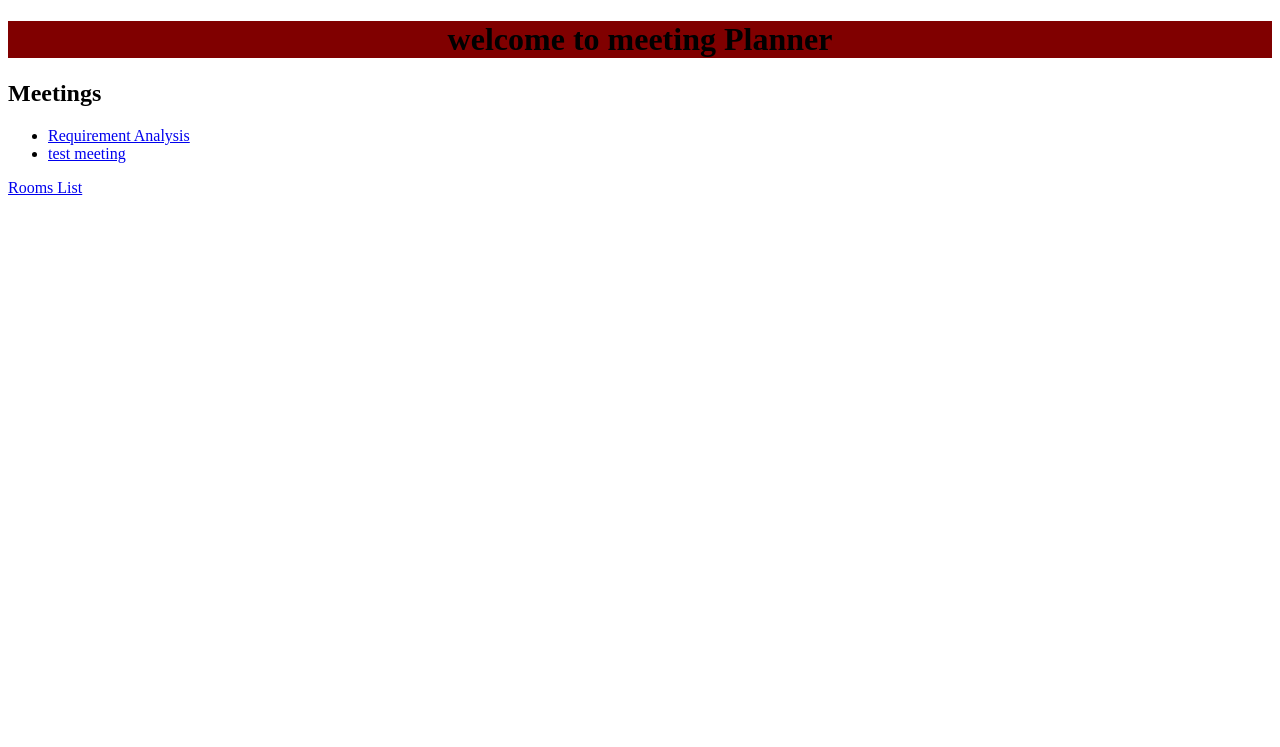
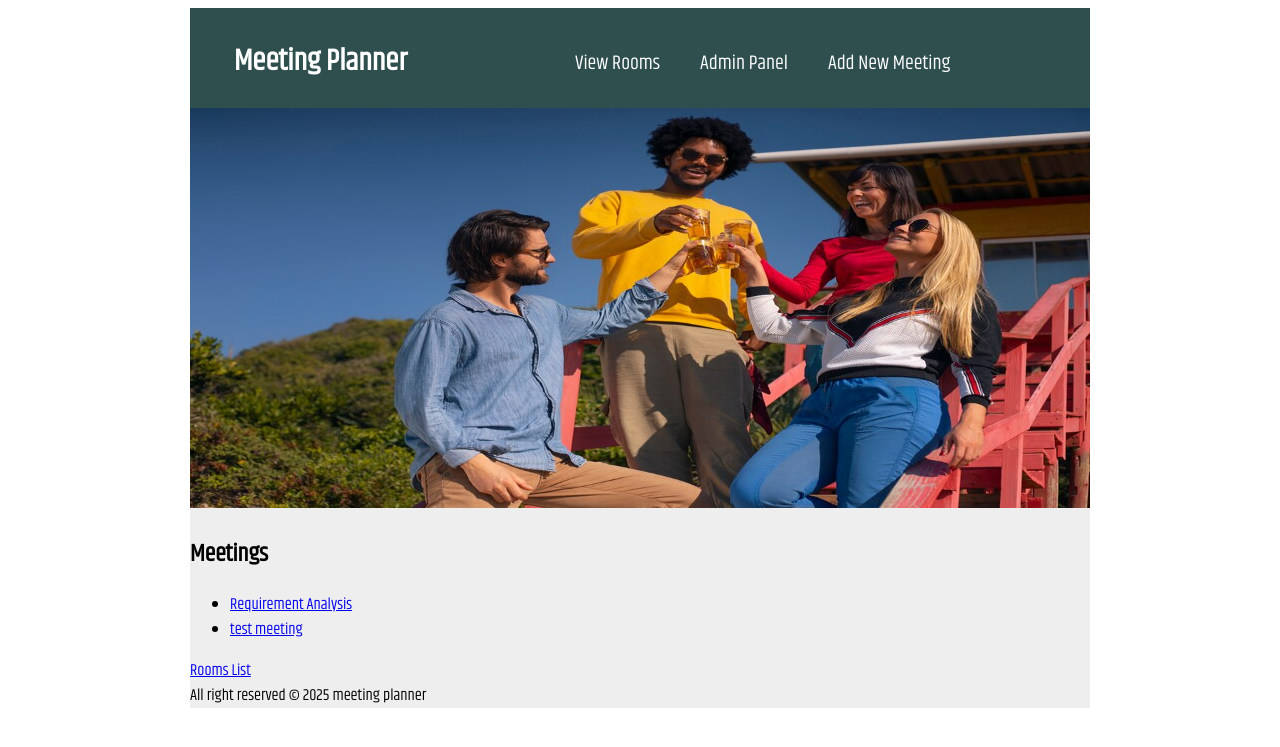
Before and after one commit to Stevey144/Meeting-Planner, a Django app: page / in a window 1280 px wide. Shown: the top 747 px of the page. Run offline with Django 5.2, Linux system fonts and the light colour scheme; data comes from the database, SQL or seed files in the repository; both versions use the stored data as it was after the commit.

Commit message:
crafting meeting planners landing page and building relevant links

```diff
--- a/meeting_planner/settings.py
+++ b/meeting_planner/settings.py
@@ -10,6 +10,7 @@ For the full list of settings and their values, see
 https://docs.djangoproject.com/en/5.1/ref/settings/
 """
 
+import os
 from pathlib import Path
 
 # Build paths inside the project like this: BASE_DIR / 'subdir'.
@@ -119,6 +120,10 @@ USE_TZ = True
 
 STATIC_URL = 'static/'
 
+
+
+
+
 # Default primary key field type
 # https://docs.djangoproject.com/en/5.1/ref/settings/#default-auto-field
 
--- /dev/null
+++ b/meeting_planner/static/website/style.css
@@ -0,0 +1,6 @@
+.banner{
+    background-image: url("../website/meeting-crew.jpg");
+    background-size: cover;
+    background-repeat: no-repeat;
+    background-position: center;
+}
--- a/meeting_planner/urls.py
+++ b/meeting_planner/urls.py
@@ -1,3 +1,4 @@
+
 """
 URL configuration for meeting_planner project.
 
@@ -15,7 +16,7 @@ Including another URLconf
     2. Add a URL to urlpatterns:  path('blog/', include('blog.urls'))
 """
 from django.contrib import admin
-from django.urls import path
+from django.urls import include, path
 from website.views import welcome
 from website.views import date
 from website.views import about
@@ -27,7 +28,8 @@ urlpatterns = [
     path('',welcome),
     path('date',date),
     path('about',about),
-    path('meetings/<int:id>', detail, name="detail"),
-    path('rooms', rooms_list, name="rooms"),
+    # path('meetings/<int:id>', detail, name="detail"),
+    # path('rooms', rooms_list, name="rooms"),
+    path('meetings/', include('meetings.urls'))
 
 ]
--- a/meetings/urls.py
+++ b/meetings/urls.py
@@ -1,7 +1,7 @@
 from django.urls import path
 from .import views
 
-ulrpatterns =[
+urlpatterns = [
     path('<int:id>', views.detail, name="detail"),
     path('rooms', views.rooms_list, name="rooms")
 
--- /dev/null
+++ b/website/static/website/style.css
@@ -0,0 +1,6 @@
+.banner{
+    background-image: url("../website/meeting-crew.jpg");
+    background-size: cover;
+    background-repeat: no-repeat;
+    background-position: center;
+}
--- a/website/templates/website/welcome.html
+++ b/website/templates/website/welcome.html
@@ -1,13 +1,103 @@
+{% load static %}
+
 <!DOCTYPE html>
 <html lang="en">
 <head>
     <meta charset="UTF-8">
     <meta name="viewport" content="width=device-width, initial-scale=1.0">
     <title>Meeting</title>
+    <link rel="stylesheets" type="text/css" href="{% static 'website/style.css' %}">
+    <link href='http://fonts.googleapis.com/css?family=Khand' rel='stylesheet' type='text/css'>
+
+    <style>
+
+
+        *{
+            box-sizing: border-box;
+            font-family: 'Khand', sans-serif;
+        }
+
+        .container{
+            width: 900px;
+            min-height: 400px;
+            margin: 0 auto;
+            background-color: #eee;
+        }
+
+        .header{
+            width: 100%;
+            background-color: darkslategrey;
+            padding: 20px;
+            height:100px;
+
+        }
+
+        .header .logo{
+            width: 30%;
+            margin:0;
+            padding: 4px;
+            float: left;
+        }
+        .logo h2{
+            font-size:30px;
+            margin:7px 20px 5px 20px;
+            color:white;
+        }
+        .header .nav{
+            width: 65%;
+            padding: 4px;
+            float:right;
+        }
+
+        .nav ul li{
+            list-style-type: none;
+        }
+
+        .nav ul li{
+            float: left;
+        }
+
+        .nav ul li a{
+            text-decoration:none;
+            color:white;
+            margin:0px 20px 5px 20px;
+            font-size:20px;
+        }
+
+        .nav ul li a:hover{
+            background-color:darkcyan;
+            border-radius:20px;
+        }
+
+    </style>
+
 </head>
 
 <body>
-    <h1 style="text-align:center; background-color:maroon;">welcome to meeting Planner</h1>
+ <div class="container">
+     <div class="header">
+
+        <div class="logo">
+            <h2>Meeting Planner</h2>
+        </div>
+
+        <div class="nav">
+            <ul>
+                <li><a href="">View Rooms</a></li>
+                <li><a href="">Admin Panel</a></li>
+                <li><a href="">Add New Meeting</a></li>
+
+
+
+            </ul>
+        </div>
+    </div>
+
+        <img src="{% static 'website/meeting-crew.jpg' %}" alt="" style="width:100%; height:400px;">
+
+
+    <div class="content">
+
         <h2>Meetings</h2>
         <ul>
             {% for meeting in meetings %}
@@ -22,5 +112,16 @@
     <a href="{% url 'rooms' %}">Rooms List</a>
 
 
+    </div>
+
+    <div class="footer">
+        <div>All right reserved &copy; 2025 meeting planner</div>
+
+    </div>
+
+
+
+ </div>
+
 </body>
 </html>
```
Also changed, not shown: db.sqlite3, meeting_planner/db.sqlite3 (added), meeting_planner/static/website/meeting-crew.jpg (added), website/static/website/meeting-crew.jpg (added). Lines whose indentation alone changed are shown as unchanged.
